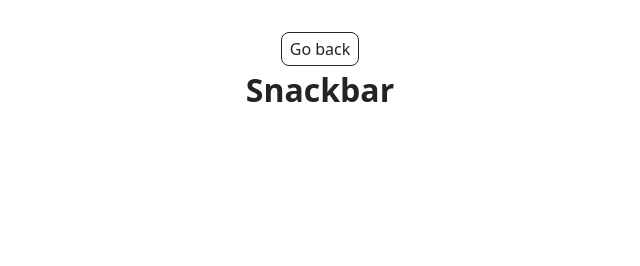
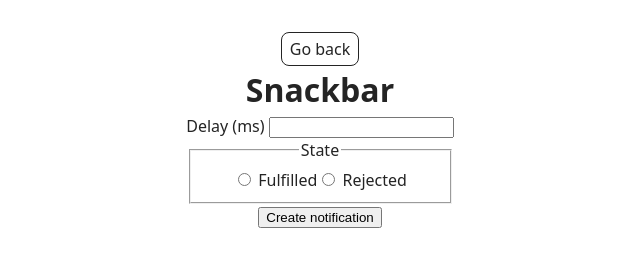
Before and after one commit to Elis89-lgtm/goit-js-hw-10, a plain HTML site: page 2-snackbar.html in a window 1280 px wide. Shown: the whole page, without its empty margins (320-960 px from the left). Drawn offline with Linux system fonts and the light colour scheme.

Commit message:
Deploying to gh-pages from @ Elis89-lgtm/goit-js-hw-10@d4b487b4c1fdfdb8c1b8e3c463936984388074c2 🚀

```diff
--- a/2-snackbar.html
+++ b/2-snackbar.html
@@ -5,9 +5,20 @@
     <meta http-equiv="X-UA-Compatible" content="IE=edge" />
     <meta name="viewport" content="width=device-width, initial-scale=1.0" />
     <title>Snackbar</title>
+    <style>
+     fieldset {
+      display: flex;
+      justify-content: center;
+        align-items: center;
+        width: 235px;
+        margin: 0 auto;
+      }
+    </style>
     <script type="module" crossorigin src="/goit-js-hw-10/assets/styles-DD3qoKza.js"></script>
-    <script type="module" crossorigin src="/goit-js-hw-10/assets/2-snackbar-1VMtBrIu.js"></script>
+    <script type="module" crossorigin src="/goit-js-hw-10/assets/vendor-BbSUbo7J.js"></script>
+    <script type="module" crossorigin src="/goit-js-hw-10/assets/2-snackbar-9VRweX5Y.js"></script>
     <link rel="stylesheet" crossorigin href="/goit-js-hw-10/assets/styles-DvPDDfy5.css">
+    <link rel="stylesheet" crossorigin href="/goit-js-hw-10/assets/vendor-C1gPI-5C.css">
   </head>
   <body>
 
@@ -18,6 +29,26 @@
         <h1 class="main-title">
           Snackbar
         </h1>
+        <form class="form">
+          <label>
+            Delay (ms)
+            <input type="number" name="delay" required />
+          </label>
+
+          <fieldset>
+            <legend>State</legend>
+            <label>
+              <input type="radio" name="state" value="fulfilled" required />
+              Fulfilled
+            </label>
+            <label>
+              <input type="radio" name="state" value="rejected" required />
+              Rejected
+            </label>
+          </fieldset>
+
+          <button type="submit">Create notification</button>
+        </form>
 
       </div>
     </main>
--- a/assets/2-snackbar-1VMtBrIu.js
+++ /dev/null
@@ -1,2 +0,0 @@
-console.log("snackbar");
-//# sourceMappingURL=2-snackbar-1VMtBrIu.js.map
--- /dev/null
+++ b/assets/2-snackbar-9VRweX5Y.js
@@ -0,0 +1,2 @@
+import{i as n}from"./vendor-BbSUbo7J.js";document.addEventListener("DOMContentLoaded",()=>{const e=document.querySelector(".form");e.addEventListener("submit",t=>{t.preventDefault();const s=Number(e.elements.delay.value),o=e.elements.state.value;r(s,o).then(i=>{n.success({title:"Success",message:`✅ Fulfilled promise in ${i}ms`,position:"topRight"})}).catch(i=>{n.error({title:"Error",message:`❌ Rejected promise in ${i}ms`,position:"topRight"})})})});function r(e,t){return new Promise((s,o)=>{setTimeout(()=>{t==="fulfilled"?s(e):o(e)},e)})}
+//# sourceMappingURL=2-snackbar-9VRweX5Y.js.map
```
Also changed, not shown: index.html (+1 -1 lines), 2 other files.
